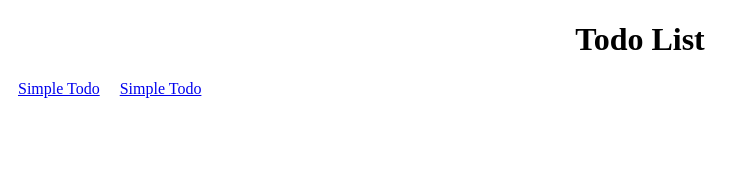
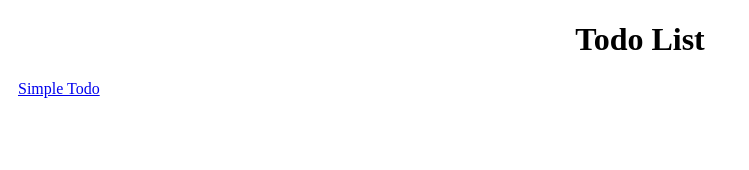
Before and after one commit to ChanDru-Balu/todo, an Angular app: page / in a window 1280 px wide. Shown: the top 170 px of the page, without its empty margins (0-749 px from the left). Built offline with nearby package versions, Linux system fonts and the light colour scheme.

Commit message:
dynamic component list

```diff
--- a/src/app/app.component.html
+++ b/src/app/app.component.html
@@ -1,8 +1,8 @@
 <h1 style="text-align: center;">Todo List</h1>
 
 <div class="compponents-list" >
-    <a *ngFor="let comp of componentsList" style="text-decoration: underline;" routerLink="/simple" >
-        Simple Todo
+    <a *ngFor="let comp of componentsList"  [routerLink]='comp.link' >
+        {{comp.title}}
     </a>
 </div>
 
--- a/src/app/app.component.ts
+++ b/src/app/app.component.ts
@@ -17,8 +17,7 @@ import { RouterModule, RouterOutlet } from '@angular/router'; // if we hide this
 export class AppComponent {
 
   componentsList : any[] = [
-    {name: 'simple' , tilte: 'Simple' , link: 'simple' },
-    {name: 'simpleModel' , tilte: 'Simple Model' , link: 'simple-model' },
+    {name: 'simple' , title: 'Simple Todo' , link: 'simple' }
   ]
 
 }
```
Also changed, not shown: 1 other file (tests, documents, lock files or other folders).
